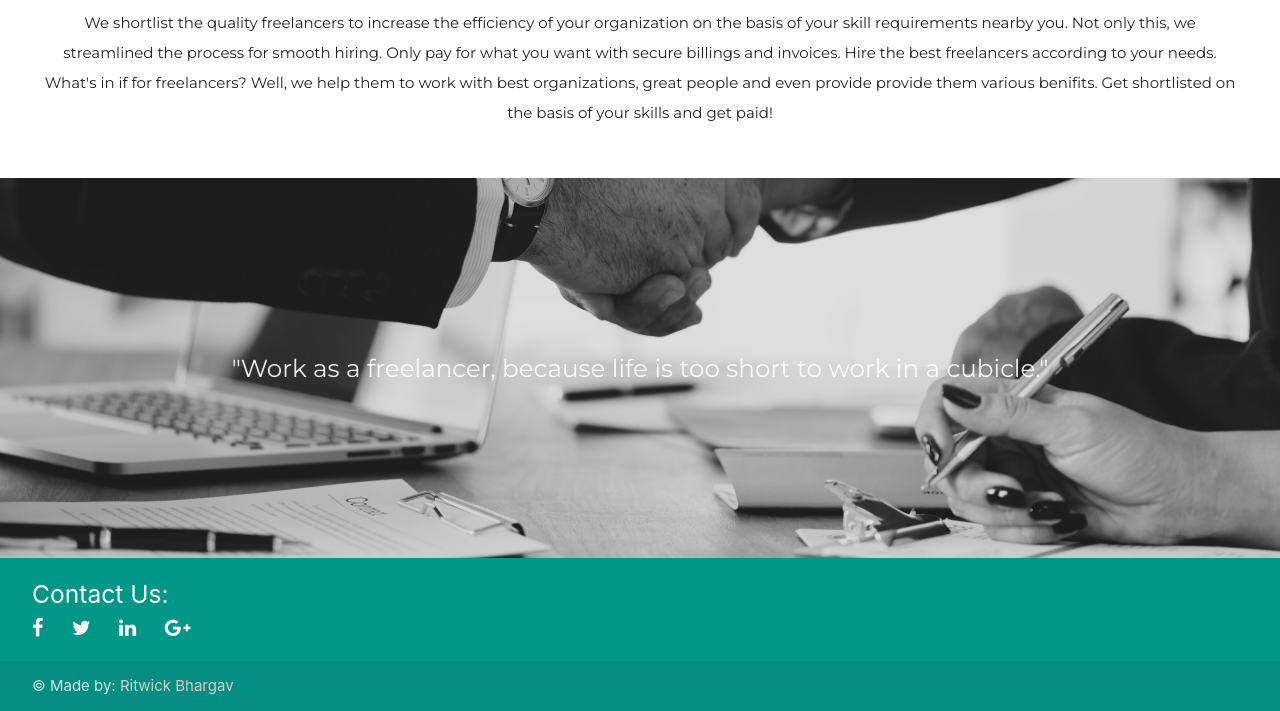
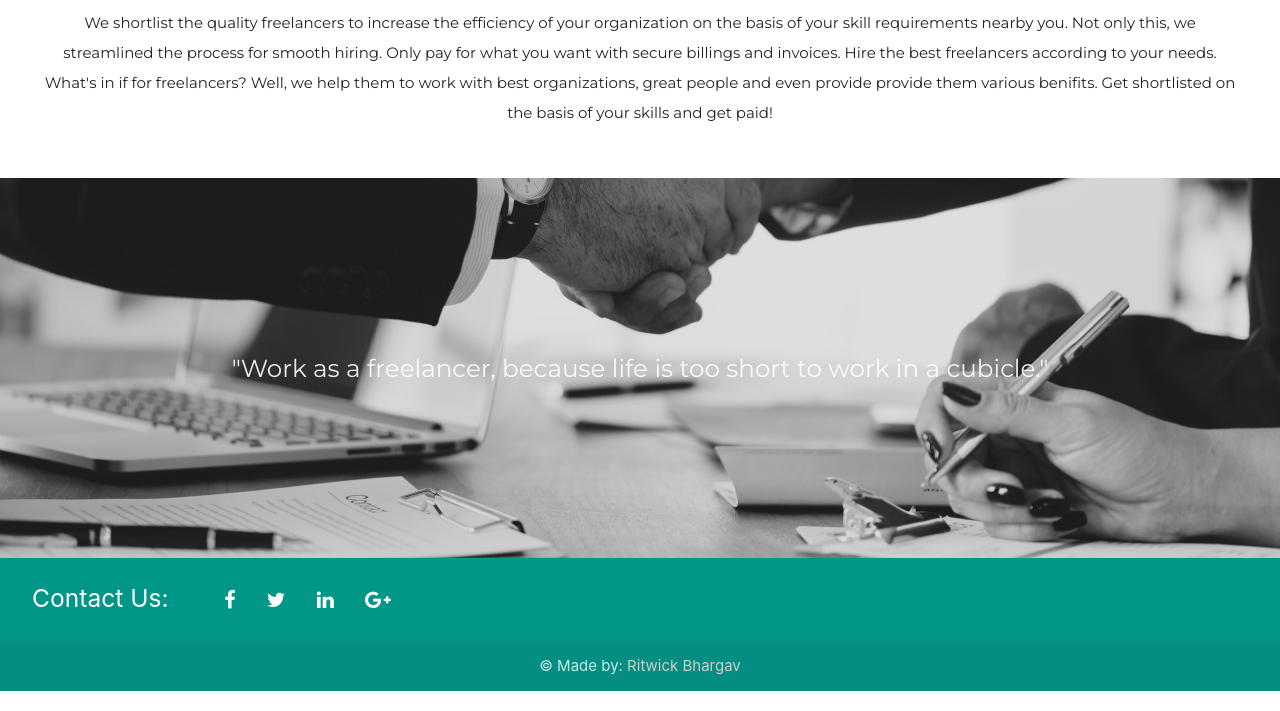
Before and after one commit to goelaakash79/Steam-Inc., a plain HTML site: page index.html in a window 1280 px wide. Shown: the part 1850-2561 px from the top of the page. Drawn offline with nearby package versions, Linux system fonts and the light colour scheme; some packages are replaced by stand-ins of ours.

Commit message:
Footer Modified!

```diff
--- a/index.html
+++ b/index.html
@@ -225,17 +225,17 @@
                 style="width: 20%"></div>
     </div>
 
-    <footer class="page-footer teal" style="padding-top:0.5%">
+    <footer class="page-footer teal" style="padding-top: 10px;">
         <div class="container">
             <div class="row">
-                    <h5 class="white-text">Contact Us:</h5>
-                <a href="https://www.facebook.com/wearestream"><i class="fa fa-facebook" aria-hidden="true" style="font: normal normal normal 20px/1 FontAwesome; margin-right: 2%; color: white;"></i></a>
+                    <h5 class="white-text">Contact Us:
+                <a href="https://www.facebook.com/wearestream"><i class="fa fa-facebook" aria-hidden="true" style="font: normal normal normal 20px/1 FontAwesome; margin-right: 2%; color: white; margin-left: 4%"></i></a>
                 <a href="https://twitter.com/wearestream1"><i class="fa fa-twitter" aria-hidden="true" style="font: normal normal normal 20px/1 FontAwesome; margin-right: 2%; color: white"></i></a>
                     <a href="https://www.linkedin.com/company/stream-digital-services/about/"><i class="fa fa-linkedin" aria-hidden="true" style="font: normal normal normal 20px/1 FontAwesome; margin-right: 2%; color: white"></i></a>
-                        <a href="https://plus.google.com/u/0/106816843941812636489"><i class="fa fa-google-plus" aria-hidden="true" style="font: normal normal normal 20px/1 FontAwesome; color: white"></i></a>
+                        <a href="https://plus.google.com/u/0/106816843941812636489"><i class="fa fa-google-plus" aria-hidden="true" style="font: normal normal normal 20px/1 FontAwesome; color: white"></i></a></h5>
             </div>
         </div>
-        <div class="footer-copyright">
+        <div class="footer-copyright center">
             <div class="container">
                 © Made by: <a class="brown-text text-lighten-4" href="http://www.github.com/RitwickBhargav">Ritwick
                     Bhargav</a>
```
